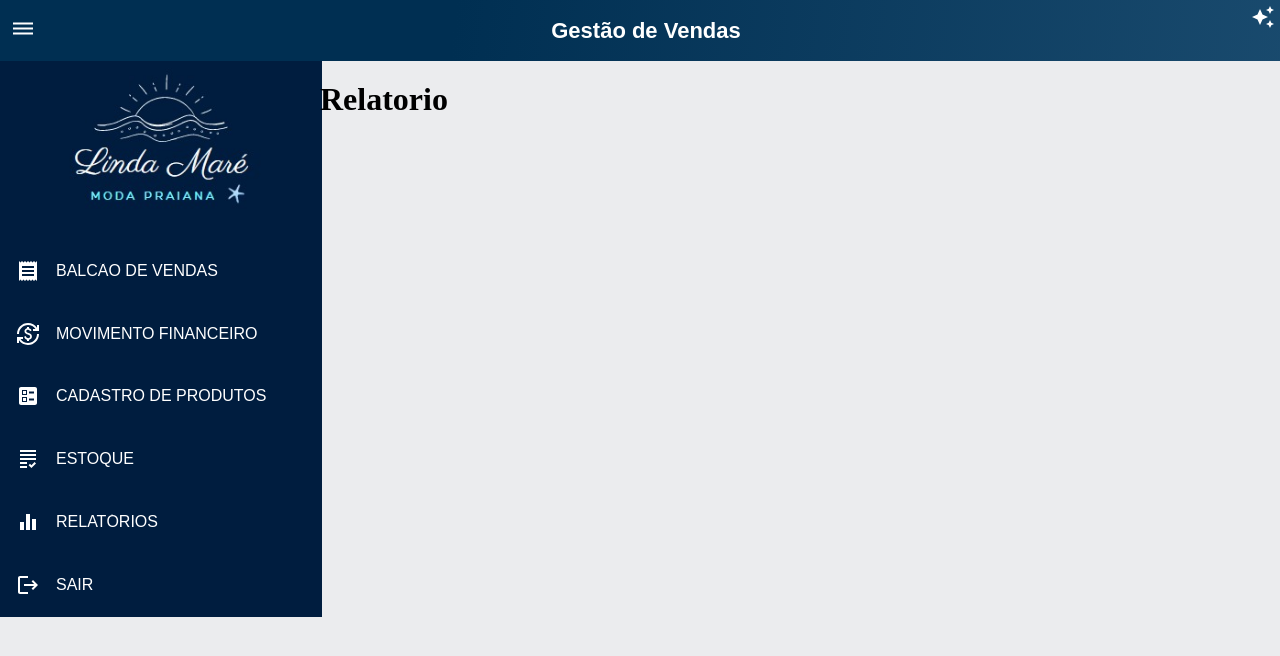
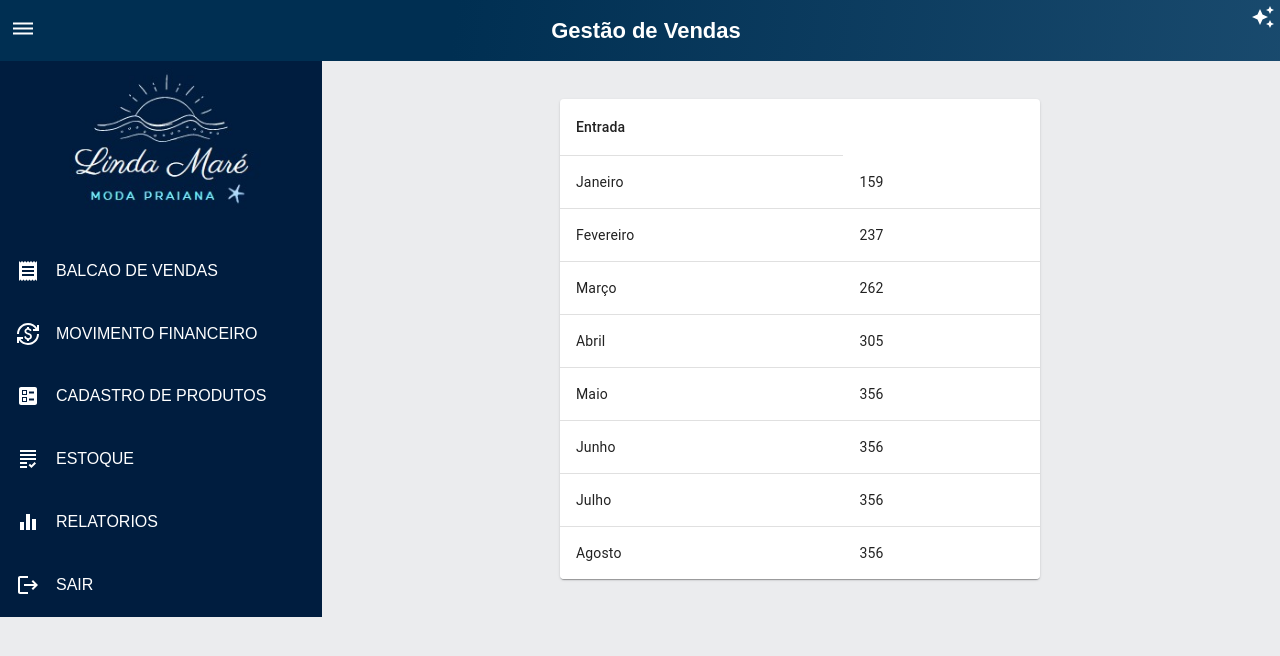
Before and after one commit to LeticiaSantanaa/Gestao_de_Vendas, a React (Create React App) app: page /relatorio in a window 1280 px wide. Shown: the top 656 px of the page. Built offline with nearby package versions, Linux system fonts and the light colour scheme.

Commit message:
implementado a tabela de entradas

```diff
--- a/src/modules/public/pages/menu-lateral/MenuLateral.jsx
+++ b/src/modules/public/pages/menu-lateral/MenuLateral.jsx
@@ -10,7 +10,6 @@ import HomeIcon from '@mui/icons-material/Home';
 export const MenuLateral = () => {
     return(
         <>
-
             <ul className="lista-menu">
                 <div className="Logo"></div>
 
@@ -29,7 +28,6 @@ export const MenuLateral = () => {
                 <li className="lista-menu__item">
                     <EqualizerIcon/><a href="/relatorio" className="lista-menu__link">Relatórios</a>
                 </li>
-
                 <li className="lista-menu__item">
                     <LogoutIcon/><a href="#" className="lista-menu__link">Sair</a>
                 </li>
--- a/src/modules/public/pages/relatorio/Relatorio.jsx
+++ b/src/modules/public/pages/relatorio/Relatorio.jsx
@@ -1,8 +1,38 @@
 import Cabecalho from "../cabecalho/Cabecalho";
 import {} from "../home/pages/Home";
 import {} from '../../styles/Reset.css';
+import {} from "../../styles/Relatorio.css"
 import MenuLateral from "../menu-lateral/MenuLateral";
 
+import * as React from 'react';
+import Table from '@mui/material/Table';
+import TableBody from '@mui/material/TableBody';
+import TableCell from '@mui/material/TableCell';
+import TableContainer from '@mui/material/TableContainer';
+import TableHead from '@mui/material/TableHead';
+import TableRow from '@mui/material/TableRow';
+import Paper from '@mui/material/Paper';
+
+function createData(mes, entradas) {
+  return { mes, entradas};
+}
+
+const rows = [
+  createData('Janeiro', 159,),
+  createData('Fevereiro', 237,),
+  createData('Março', 262, ),
+  createData('Abril', 305,),
+  createData('Maio', 356,),
+  createData('Junho', 356, ),
+  createData('Julho', 356, ),
+  createData('Agosto', 356,),
+  createData('Setembro', 353.9),
+  createData('Outubro', 356.9),
+  createData('Novembro', 353.9),
+  createData('Dezembro', 353.9),
+
+
+];
 
 export const Relatorio = () => {
 
@@ -13,7 +43,27 @@ export const Relatorio = () => {
             <main className="principal">
               <MenuLateral/>
 
-                <h1>Relatorio</h1>
+            <div id="bloco-tabela-relatorio">
+              <TableContainer component={Paper} id="tabela-relatorio" >
+                  <Table aria-label="simple table">
+                    <TableHead>
+                      <TableRow>
+                        <TableCell> Entrada</TableCell>
+                      </TableRow>
+                    </TableHead>
+                    <TableBody>
+                      {rows.map((row) => (
+                        <TableRow key={row.mes}>
+                          <TableCell >{row.mes}</TableCell>
+                          <TableCell >{row.entradas}</TableCell>
+                        </TableRow>
+                      ))}
+                    </TableBody>
+                  </Table>
+                </TableContainer>
+            </div>
+
+
 
             </main>
       </>
--- /dev/null
+++ b/src/modules/public/styles/Relatorio.css
@@ -0,0 +1,9 @@
+#bloco-tabela-relatorio{
+    display: flex;
+    justify-content: center;
+    align-items: center;
+}
+#tabela-relatorio{
+    width: 30rem;
+    height: 30rem;
+}
```
